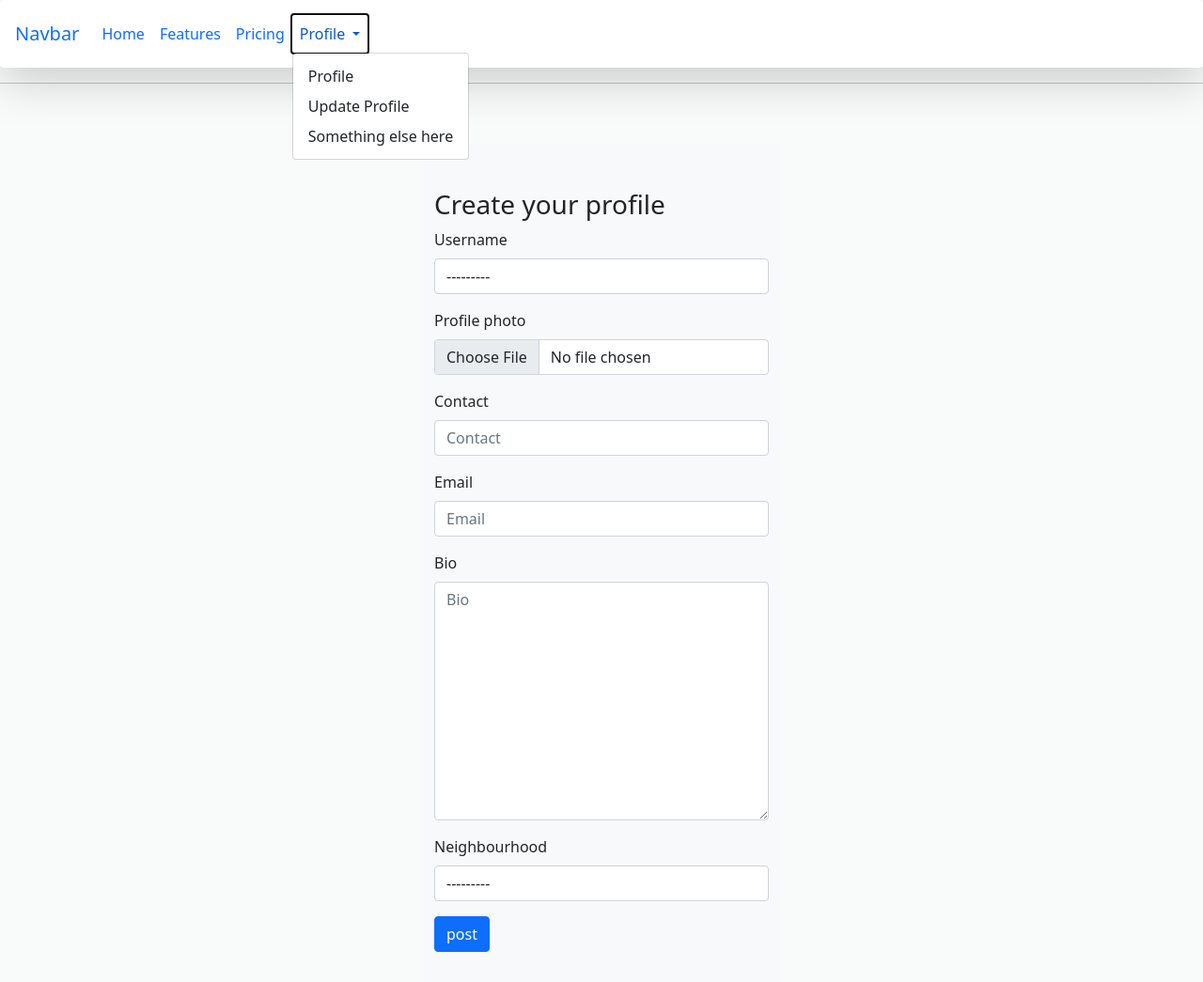
After one commit to SayiaFelix/Mtaa-HOOD, a Django app: page /create/profile in a window 1280 px wide, after a click on "Profile". The commit adds this page. Shown: the whole page at 94% size. Run offline with Django 3.2, Linux system fonts and the light colour scheme; data that the repository does not hold is empty; some libraries are stand-ins or nearby versions; some web fonts are replaced.

```diff
--- a/mtaaHud/models.py
+++ b/mtaaHud/models.py
@@ -95,7 +95,7 @@ class Security(models.Model):
         return self.name
 
 class Profile(models.Model):
-    user = models.OneToOneField(User, on_delete=models.CASCADE,null=True)
+    username = models.OneToOneField(User, on_delete=models.CASCADE,null=True)
     profile_photo = models.ImageField(upload_to='profiles/',null=True)
     contact = models.CharField(max_length=12)
     email = models.EmailField(null=True)
@@ -127,10 +127,10 @@ class Profile(models.Model):
         self.save()
 
     class Meta:
-        ordering = ['user']
+        ordering = ['username']
 
     def __str__(self):
-        return self.user
+        return self.username
 
 class Post(models.Model):
     title = models.CharField(max_length=150)
--- a/mtaaHud/templates/navbar.html
+++ b/mtaaHud/templates/navbar.html
@@ -17,11 +17,11 @@
       </li>
       <li class="nav-item dropdown">
         <a class="nav-link dropdown-toggle" href="#" id="navbarDropdownMenuLink" data-toggle="dropdown" aria-haspopup="true" aria-expanded="false">
-          Dropdown link
+          Profile
         </a>
         <div class="dropdown-menu" aria-labelledby="navbarDropdownMenuLink">
-          <a class="dropdown-item" href="#">Action</a>
-          <a class="dropdown-item" href="#">Another action</a>
+          <a class="dropdown-item" href="/profile/{{user.id}}">Profile</a>
+          <a class="dropdown-item" href="{% url 'update-profile' %}">Update Profile</a>
           <a class="dropdown-item" href="#">Something else here</a>
         </div>
       </li>
--- /dev/null
+++ b/mtaaHud/templates/profile/profile.html
@@ -0,0 +1,32 @@
+{% extends "Hood/base.html" %}
+{% load bootstrap4 %}
+{% load static %}
+
+{% block content %}
+<div class="container">
+    <div class="row">
+            <div class="col-md-4 mx-auto mt-5 bg-light pt-5 pb-3">
+            {{form.media}}
+
+            {% if form.errors %}
+            <p>Please enter correct value</p>
+            {% endif %}
+
+            <div class="panel panel-default">
+                <div class="panel-body">
+                    <h3>Create your profile</h3>
+                    <form action="{% url 'create-profile' %}" method="post" enctype="multipart/form-data">
+
+                        {% csrf_token %}
+                        {% bootstrap_form form %}
+
+                        <div class="form-group"><input type="submit" value="post" class="btn btn-primary"></div>
+                        <input type="hidden" name="next" value="/">
+
+                    </form>
+                </div>
+            </div>
+        </div>
+    </div>
+</div>
+{% endblock %}
--- a/mtaaHud/urls.py
+++ b/mtaaHud/urls.py
@@ -12,6 +12,14 @@ urlpatterns=[
     url('health', views.health, name='health'),
     url('services', views.services, name='services'),
     url('businesses', views.businesses, name='businesses'),
+    url('profile/', views.my_profile, name='my-profile'),
+    url('user/(?P<username>\w{0,50})', views.user_profile, name = 'user-profile'),
+    # url(r'^new/blogpost$', views.new_blogpost, name='new-blogpost'),
+    # url(r'^new/business$', views.new_business, name='new-business'),
+    url('create/profile$',views.create_profile, name='create-profile'),
+    # url(r'^new/notification$', views.new_notification, name = 'new-notification'),
+    url('update/profile', views.update_profile, name = 'update-profile'),
+    # url(r'^search/', views.search_results, name = 'search_results'),
 
 
 ]
--- a/mtaaHud/views.py
+++ b/mtaaHud/views.py
@@ -17,10 +17,10 @@ def homepage(request):
         current_user = request.user
 
         try:
-          profile = Profile.objects.get(user=current_user)
+          profile = Profile.objects.get(username=current_user)
         except Profile.DoesNotExist:
           profile = None
-        # profile = Profile.objects.get(user=current_user)
+        # profile = Profile.objects.get(username=current_user)
     except ObjectDoesNotExist:
         return redirect('')
 
@@ -29,12 +29,12 @@ def homepage(request):
 def information(request):
     current_user = request.user
     try:
-     profile = Profile.objects.get(user=current_user)
+     profile = Profile.objects.get(username=current_user)
 
     except Profile.DoesNotExist:
       profile = None
 
-    # profile = Profile.objects.get(user=current_user)
+    # profile = Profile.objects.get(username=current_user)
     informations = Information.objects.filter(neighbourhood=profile.neighbourhood)
 
     return render(request, 'Hood/information.html', {"informations":informations})
@@ -42,13 +42,18 @@ def information(request):
 
 def post(request):
     current_user=request.user
-    profile = Profile.objects.get(user=current_user)
+    try:
+     profile = Profile.objects.get(username=current_user)
+
+    except Profile.DoesNotExist:
+      profile = None
+    # profile = Profile.objects.get(user=current_user)
     posts = Post.objects.filter(neighbourhood=profile.neighbourhood)
 
     return render(request, 'Hood/posts.html', {"posts":posts})
 
 
-def view_blog(request, id):
+def view_post(request, id):
     try:
         comments = Comment.objects.filter(post_id=id)
     except:
@@ -67,7 +72,7 @@ def view_blog(request, id):
         return render(request, 'Hood/view_post.html', {"posts":posts, "form":form, "comments":comments})
 
 
-def Services(request):
+def health(request):
     current_user = request.user
     profile = Profile.objects.get(user=current_user)
     healthservices = Health.objects.filter(neighbourhood=profile.neighbourhood)
@@ -78,9 +83,9 @@ def Services(request):
 def services(request):
     current_user=request.user
     profile=Profile.objects.get(user=current_user)
-    services=Services.objects.filter(neighbourhood=profile.neighbourhood)
+    security=Security.objects.filter(neighbourhood=profile.neighbourhood)
 
-    return render(request, 'Hood/services.html', {"services":services})
+    return render(request, 'Hood/services.html', {"security":security})
 
 
 def businesses(request):
@@ -89,3 +94,66 @@ def businesses(request):
     businesses = Business.objects.filter(neighbourhood=profile.neighbourhood)
 
     return render(request, 'Hood/businesses.html', {"businesses":businesses})
+
+
+def my_profile(request):
+    current_user = request.user
+    try:
+      profile = Profile.objects.get(username=current_user)
+
+    except Profile.DoesNotExist:
+      profile = None
+
+    # profile = Profile.objects.get(username = current_user)
+
+    return render(request, 'profile/user_profile.html', {"profile":profile})
+
+
+
+def user_profile(request,profile_id):
+
+    profile = Profile.objects.get(pk = profile_id)
+
+
+    return render(request,"profile/user_profile.html",{"profile":profile})
+
+# def user_profile(request, username):
+#     try:
+#      profile = Profile.objects.get(username=user)
+
+#     except Profile.DoesNotExist:
+#       profile = None
+
+#     user = User.objects.get(username = username)
+#     # profile = Profile.objects.get(username = user)
+
+#     return render(request, 'profile/user_profile.html', {"profile":profile})
+
+
+def create_profile(request):
+    current_user=request.user
+    if request.method == "POST":
+        form = ProfileForm(request.POST, request.FILES)
+        if form.is_valid():
+            profile = form.save(commit=False)
+            profile.username = current_user
+            profile.save()
+        return HttpResponseRedirect('/')
+
+    else:
+        form = ProfileForm()
+    return render(request, 'profile/profile.html', {"form":form})
+
+def update_profile(request):
+    current_user = request.user
+    if request.method == 'POST':
+        form = ProfileForm(request.POST, request.FILES)
+        if form.is_valid():
+            profile = form.save(commit=False)
+            profile.user = current_user
+            profile.save()
+        return redirect('homepage')
+
+    else:
+        form = ProfileForm()
+    return render(request, 'profile/update_user_profile.html', {"form": form})
```
Also changed, not shown: mtaaHud/templates/profile/update_user_profile.html (+42 -0 lines), mtaaHud/templates/profile/user_profile.html (+22 -0 lines), media/hood/1650865951113.jpeg (added), media/post/1650865951113.jpeg (added), media/profiles/status_me_status_IMG-20211207-WA0017.jpg (added), mtaaHud/migrations/0006_auto_20220618_0916.py (added).
